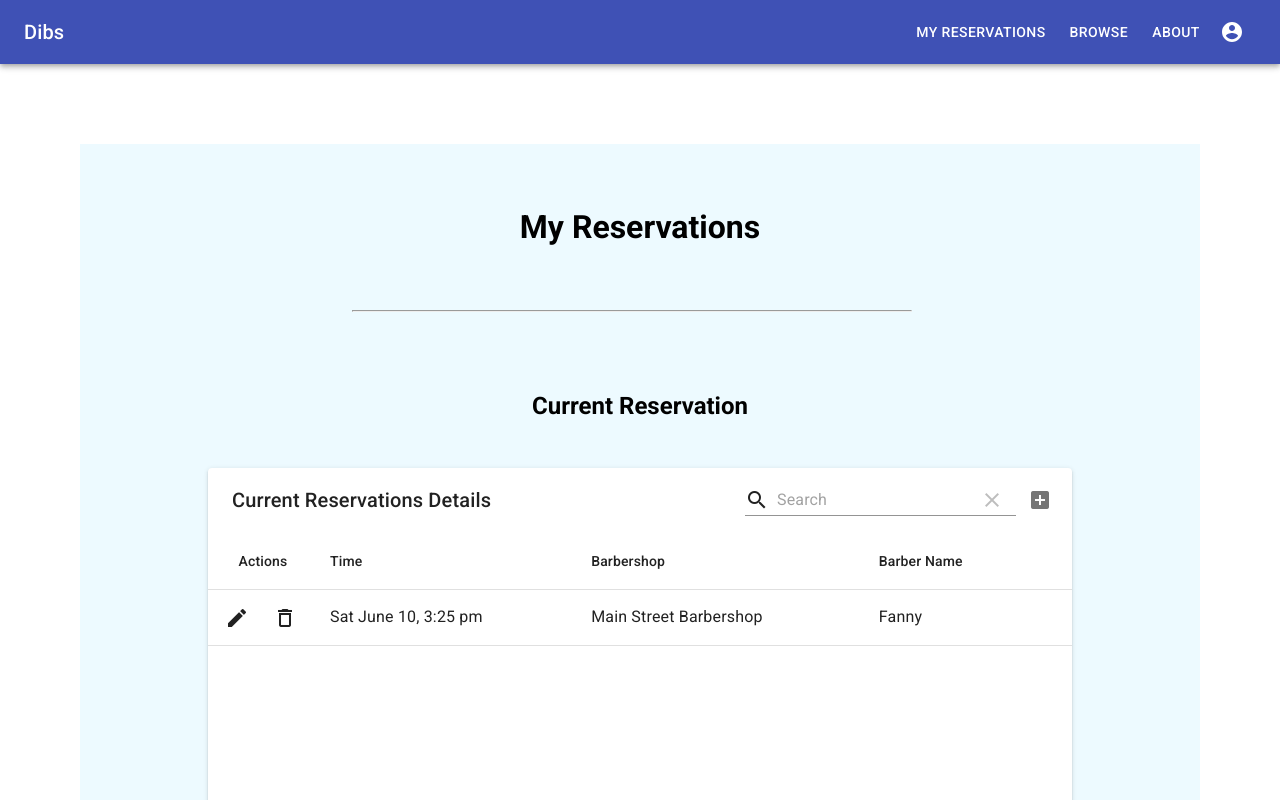
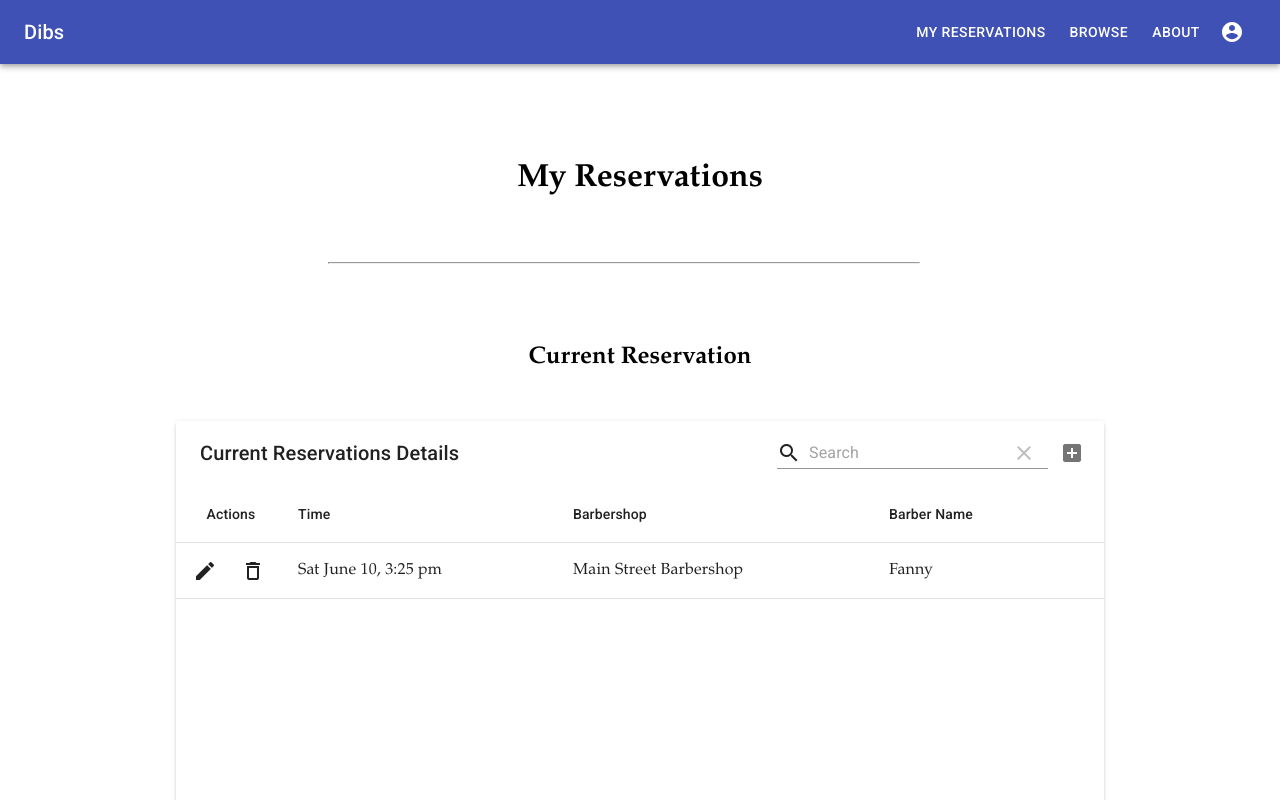
Before and after one commit to yehmond/group1234, a React (Create React App) app: page /reservations in a window 1280 px wide. Shown: the top 800 px of the page. Built offline with nearby package versions, Linux system fonts and the light colour scheme.

Commit message:
white background

```diff
--- a/src/components/CurrentReservation.tsx
+++ b/src/components/CurrentReservation.tsx
@@ -22,7 +22,6 @@ const useStyles = makeStyles((theme: Theme) =>
             paddingBottom: "3rem",
             alignItems: "center",
             textAlign: "center",
-            backgroundColor: "rgb(237, 250, 255)",
         },
         header: {
             paddingBottom: "3rem",
--- a/src/components/PassReservations.tsx
+++ b/src/components/PassReservations.tsx
@@ -22,7 +22,6 @@ const useStyles = makeStyles((theme: Theme) =>
             paddingBottom: "5rem",
             alignItems: "center",
             textAlign: "center",
-            backgroundColor: "rgb(237, 250, 255)",
         },
         header: {
             paddingBottom: "3rem",
--- a/src/pages/MyReservations.tsx
+++ b/src/pages/MyReservations.tsx
@@ -6,15 +6,15 @@ import CurrentReservation from "./../components/CurrentReservation";
 const useStyles = makeStyles((theme: Theme) =>
     createStyles({
         wrapper: {
-            margin: "5rem",
-            paddingTop: "4rem",
+            margin: "3rem",
+            paddingTop: "3rem",
             alignItems: "center",
             textAlign: "center",
-            backgroundColor: "rgb(237, 250, 255)",
+            fontFamily: "Palatino",
         },
         hLine: {
             width: "50%",
-            marginLeft: "17rem",
+            marginLeft: "17.5rem",
             marginTop: "4rem",
         },
     })
```
